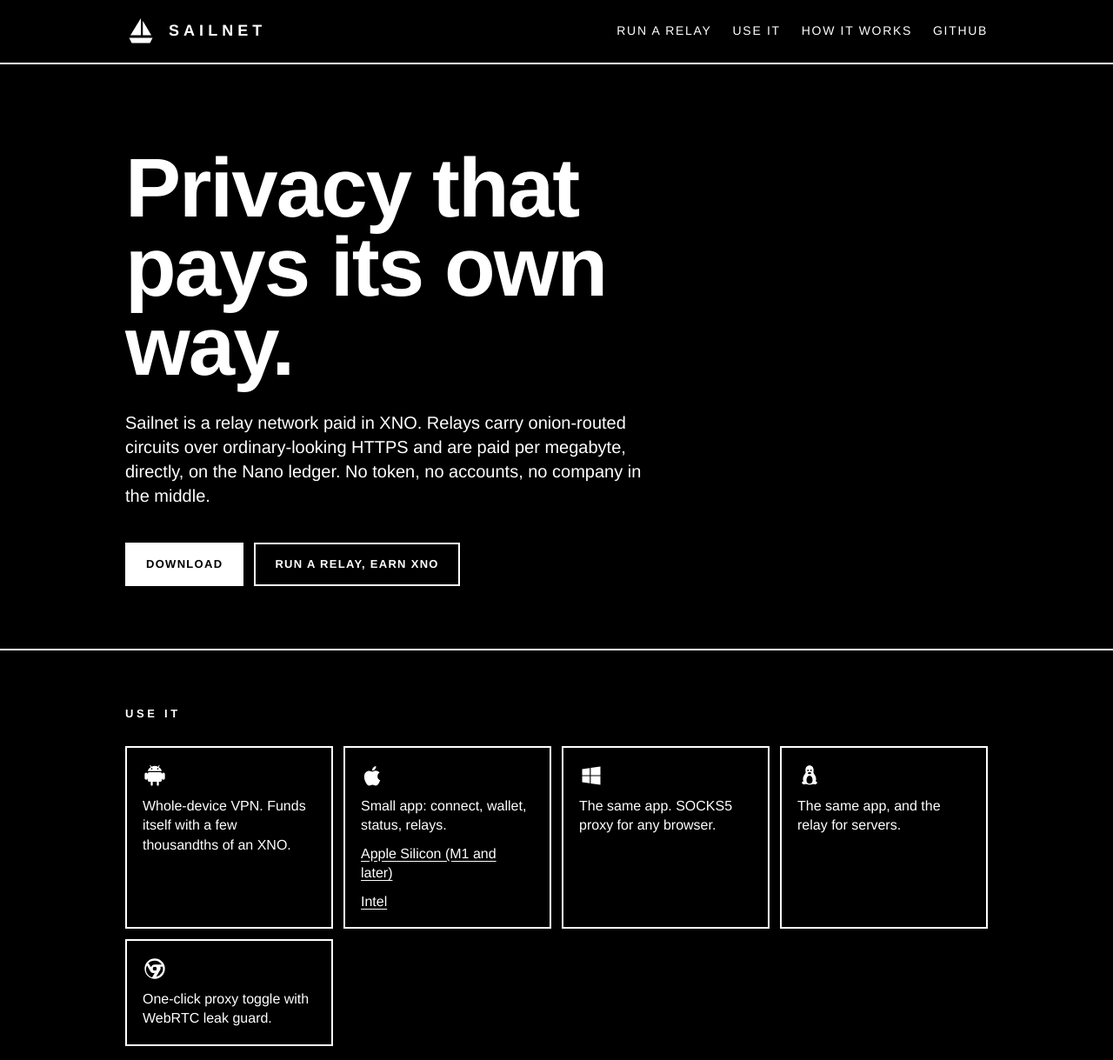
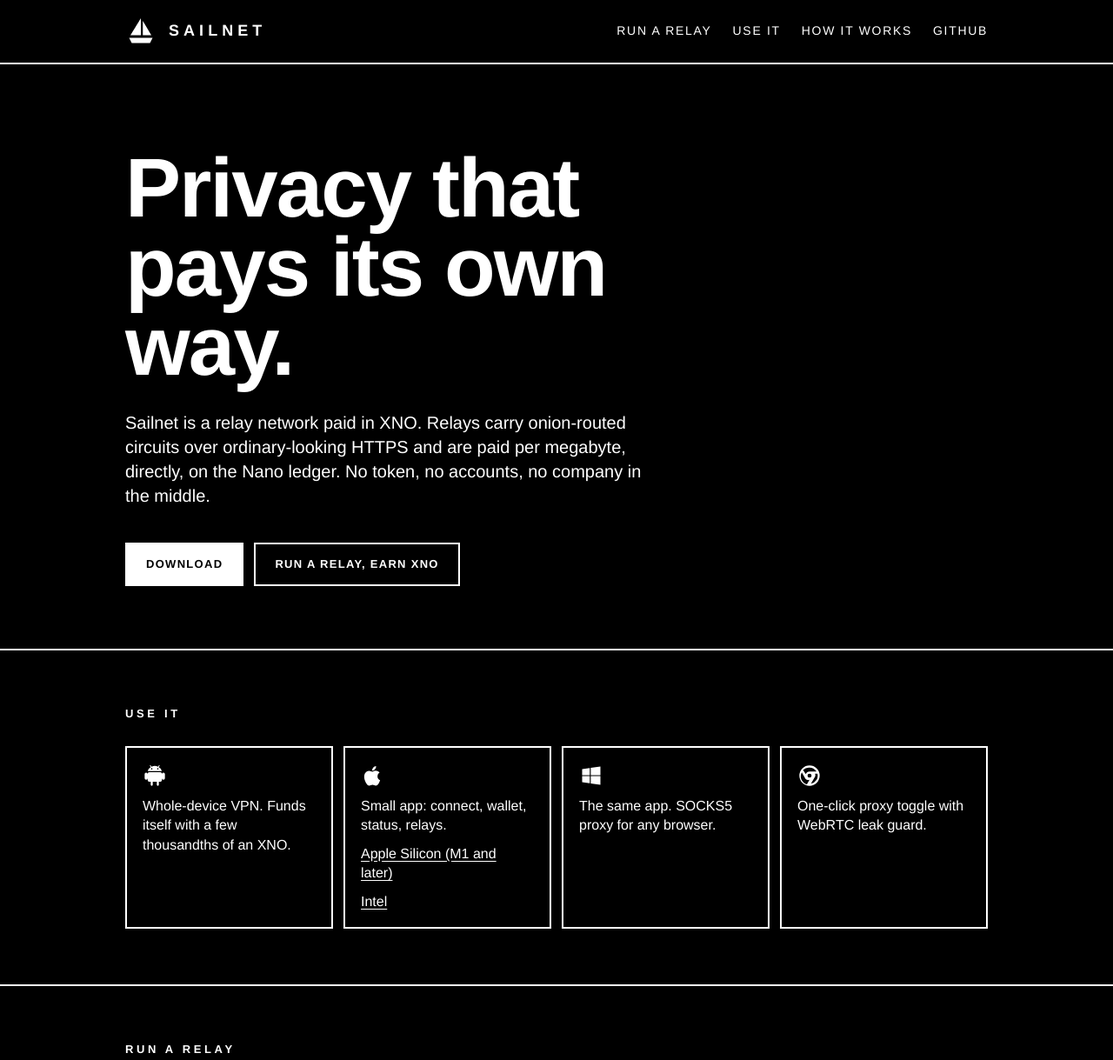
Before and after one commit to dhyabi2/sailnet, a browser extension: page website/index.html in a window 1280 px wide. Shown: the top 1219 px of the page at 87% size. Drawn offline with Linux system fonts and the light colour scheme.

Commit message:
Releases carry only the apps (Windows x64, macOS Intel and Apple Silicon, Chrome and Firefox extensions, universal APK) plus the Linux relay binary the install command needs

```diff
--- a/website/index.html
+++ b/website/index.html
@@ -9,7 +9,7 @@
 <meta property="og:type" content="website">
 <meta property="og:site_name" content="Sailnet">
 <meta property="og:title" content="Sailnet — privacy that pays its own way">
-<meta property="og:description" content="A rewarded privacy network paid in XNO. Run a relay and earn Nano; route your traffic through onion circuits that look like ordinary HTTPS. Android, macOS, Windows, Linux, Chrome and Firefox.">
+<meta property="og:description" content="A rewarded privacy network paid in XNO. Run a relay and earn Nano; route your traffic through onion circuits that look like ordinary HTTPS. Android, macOS, Windows, Chrome and Firefox.">
 <meta property="og:url" content="https://www.sailnet.space/">
 <meta property="og:image" content="https://www.sailnet.space/og.png">
 <meta property="og:image:width" content="1200">
@@ -105,7 +105,6 @@
     <a href="https://github.com/dhyabi2/sailnet/releases/latest/download/Sailnet-Android.apk" aria-label="Android"><strong><svg viewBox="0 0 24 24" width="28" height="28" fill="currentColor" aria-hidden="true"><path d="M17.5 8.5h-11A1.5 1.5 0 0 0 5 10v6.5A1.5 1.5 0 0 0 6.5 18H8v3a1 1 0 0 0 2 0v-3h4v3a1 1 0 0 0 2 0v-3h1.5a1.5 1.5 0 0 0 1.5-1.5V10a1.5 1.5 0 0 0-1.5-1.5zM3.5 9A1.5 1.5 0 0 0 2 10.5v4a1.5 1.5 0 0 0 3 0v-4A1.5 1.5 0 0 0 3.5 9zm17 0a1.5 1.5 0 0 0-1.5 1.5v4a1.5 1.5 0 0 0 3 0v-4A1.5 1.5 0 0 0 20.5 9zM15.9 3.6l1-1.7-.6-.4-1.1 1.8a6.4 6.4 0 0 0-6.4 0L7.7 1.5l-.6.4 1 1.7A5.9 5.9 0 0 0 5 7.5h14a5.9 5.9 0 0 0-3.1-3.9zM9 6a.7.7 0 1 1 0-1.4A.7.7 0 0 1 9 6zm6 0a.7.7 0 1 1 0-1.4A.7.7 0 0 1 15 6z"/></svg></strong>Whole-device VPN. Funds itself with a few thousandths of an XNO.</a>
     <div class="dlcard"><strong><svg viewBox="0 0 24 24" width="28" height="28" fill="currentColor" aria-hidden="true"><path d="M16.4 12.7c0-2.4 2-3.6 2.1-3.6-1.1-1.7-2.9-1.9-3.5-1.9-1.5-.2-2.9.9-3.7.9-.8 0-1.9-.9-3.2-.8-1.6 0-3.1 1-4 2.4-1.7 3-.4 7.3 1.2 9.7.8 1.2 1.8 2.5 3 2.4 1.2 0 1.7-.8 3.2-.8s1.9.8 3.2.8c1.3 0 2.2-1.2 3-2.4.9-1.4 1.3-2.7 1.3-2.8-.1 0-2.6-1-2.6-3.9zM14 5.6c.7-.8 1.1-1.9 1-3-1 0-2.1.7-2.8 1.5-.6.7-1.2 1.8-1 2.9 1.1.1 2.1-.6 2.8-1.4z"/></svg></strong>Small app: connect, wallet, status, relays.<br><a href="https://github.com/dhyabi2/sailnet/releases/latest/download/Sailnet-macOS-AppleSilicon.dmg" style="display:inline-block;margin:10px 12px 0 0">Apple Silicon (M1 and later)</a><a href="https://github.com/dhyabi2/sailnet/releases/latest/download/Sailnet-macOS-Intel.dmg" style="display:inline-block;margin-top:10px">Intel</a></div>
     <a href="https://github.com/dhyabi2/sailnet/releases/latest/download/Sailnet-Windows.exe" aria-label="Windows"><strong><svg viewBox="0 0 24 24" width="28" height="28" fill="currentColor" aria-hidden="true"><path d="M3 5.5l7.5-1v7H3v-6zm8.5-1.2L21 3v8.5h-9.5V4.3zM3 12.5h7.5v7L3 18.5v-6zm8.5 0H21V21l-9.5-1.3v-7.2z"/></svg></strong>The same app. SOCKS5 proxy for any browser.</a>
-    <a href="https://github.com/dhyabi2/sailnet/releases/latest/download/Sailnet-Linux.tar.xz" aria-label="Linux"><strong><svg viewBox="0 0 24 24" width="28" height="28" fill="currentColor" aria-hidden="true"><path d="M12 2c-2.5 0-4 2-4 4.5 0 1.2.2 2 .1 2.7-.4 1.2-2.6 3.3-2.6 6 0 .9.2 1.6.5 2.2-.7.4-1.5 1-1.5 1.6 0 1 1.3 1.5 2.6 1.5.6 0 1.1-.1 1.5-.3.7.5 1.7.8 3.4.8s2.7-.3 3.4-.8c.4.2.9.3 1.5.3 1.3 0 2.6-.5 2.6-1.5 0-.6-.8-1.2-1.5-1.6.3-.6.5-1.3.5-2.2 0-2.7-2.2-4.8-2.6-6-.1-.7.1-1.5.1-2.7C16 4 14.5 2 12 2zm-1.5 4a.8.8 0 1 1 0 1.6.8.8 0 0 1 0-1.6zm3 0a.8.8 0 1 1 0 1.6.8.8 0 0 1 0-1.6zM12 8.5c.8 0 1.8.4 1.8.9s-1 1.1-1.8 1.1-1.8-.6-1.8-1.1.9-.9 1.8-.9zm0 3.5c1.8 0 3 2.2 3 4.5S13.8 20 12 20s-3-1.2-3-3.5S10.2 12 12 12z"/></svg></strong>The same app, and the relay for servers.</a>
     <a href="https://github.com/dhyabi2/sailnet/releases/latest" aria-label="Chrome and Firefox"><strong><svg viewBox="0 0 24 24" width="28" height="28" fill="currentColor" aria-hidden="true"><path d="M12 2a10 10 0 1 0 0 20 10 10 0 0 0 0-20zm0 2a8 8 0 0 1 6.9 4H12a4 4 0 0 0-3.7 2.5L5.6 6.4A8 8 0 0 1 12 4zm-7.6 4.8l3.5 6.1A4 4 0 0 0 12 16l-2.6 4.5A8 8 0 0 1 4.4 8.8zM12 14a2 2 0 1 1 0-4 2 2 0 0 1 0 4zm1.4 5.9L16.9 14a4 4 0 0 0 .5-4h2.4a8 8 0 0 1-6.4 9.9z"/></svg></strong>One-click proxy toggle with WebRTC leak guard.</a>
   </div>
 </div></section>
```
Also changed, not shown: .github/workflows/android-release.yml, .github/workflows/desktop.yml, .github/workflows/node-release.yml, README.md.
